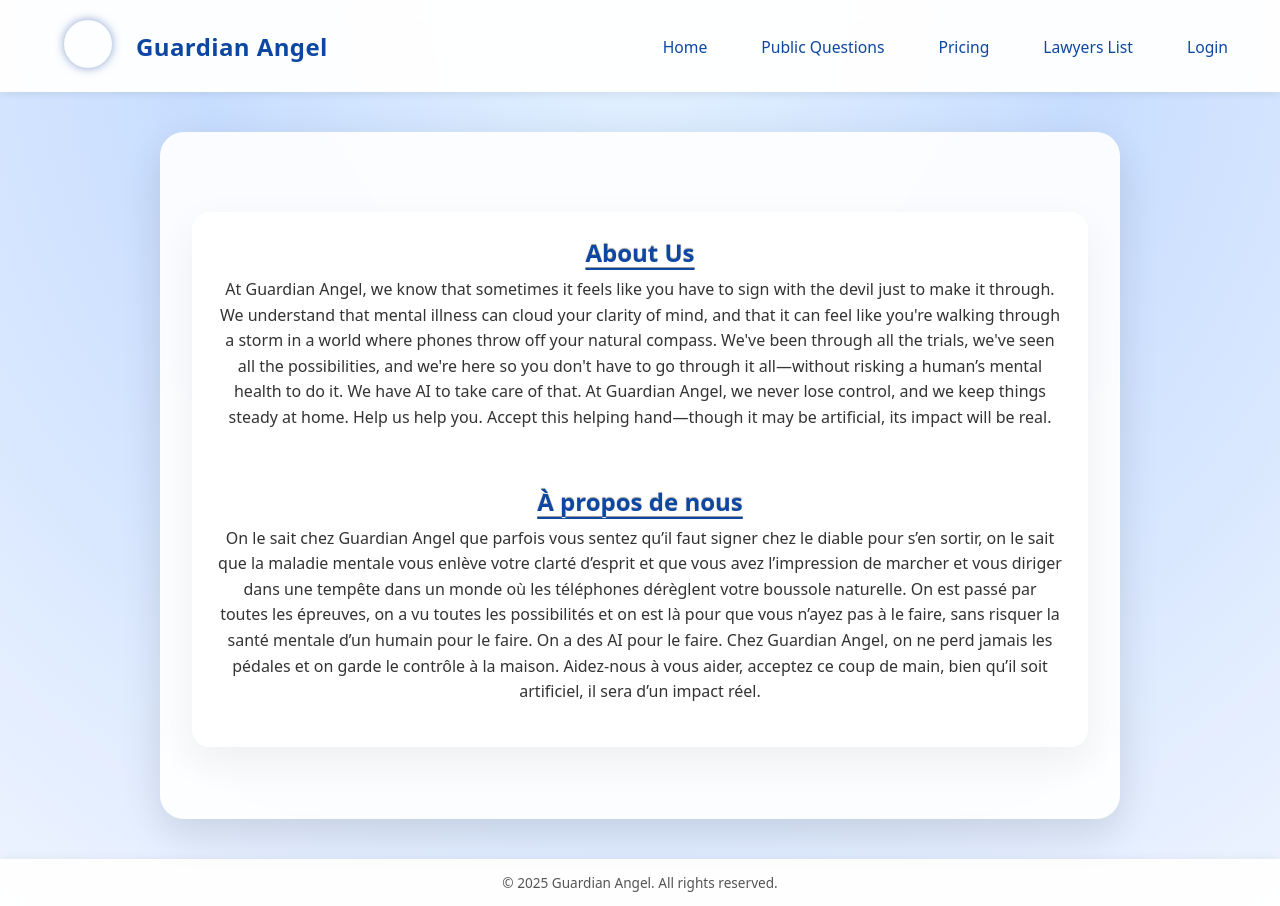
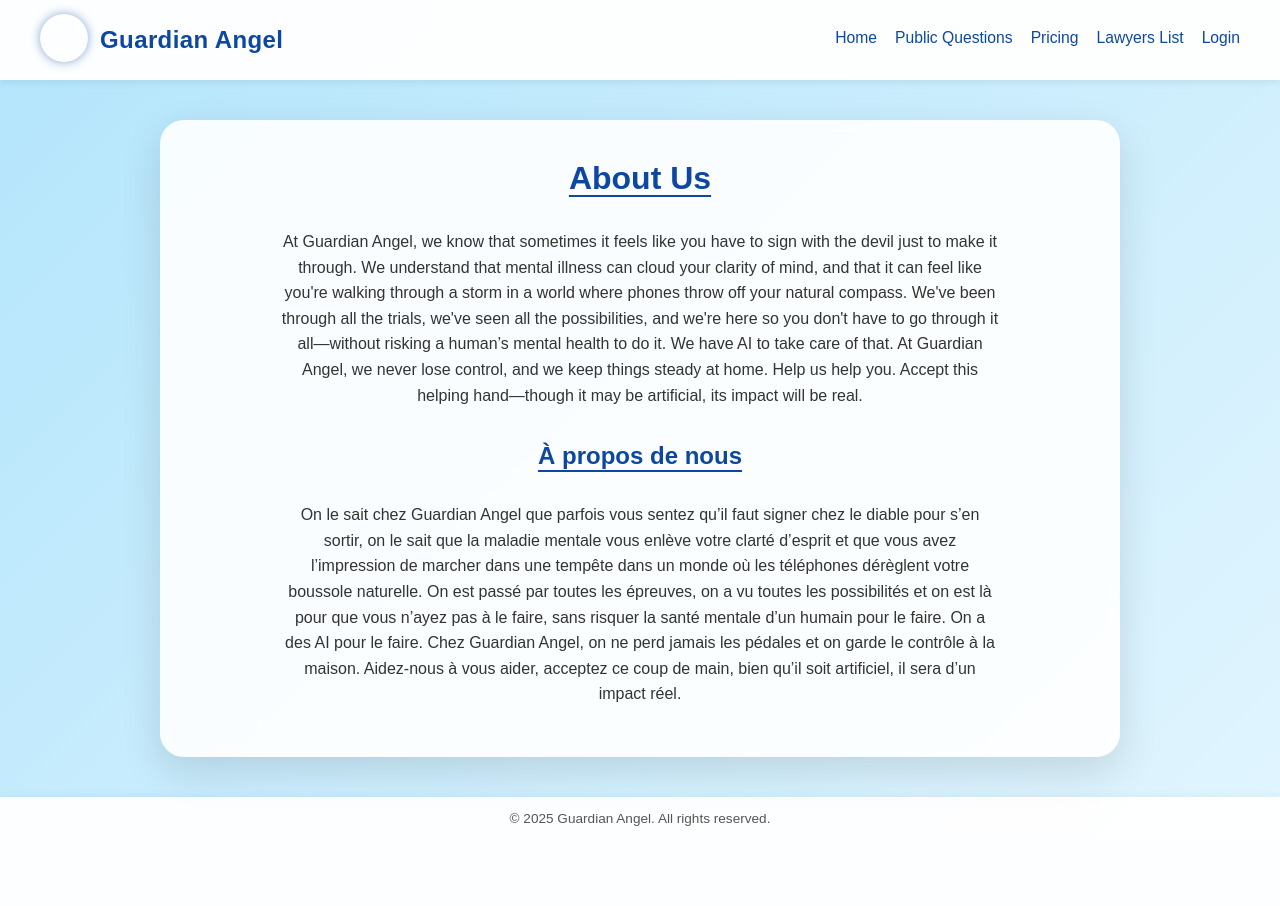
Before and after one commit to haiderhabibi1-bot/guardianangel, a Django app: page / in a window 1280 px wide. After the commit the page ends 826 px from the top, so only its background shows below. Run offline with Django 5.2, Linux system fonts and the light colour scheme.

Commit message:
Update home.html

```diff
--- a/core/templates/home.html
+++ b/core/templates/home.html
@@ -1,117 +1,25 @@
 {% extends 'base.html' %}
+
 {% block content %}
-
-<!--
-If this page still looks black and white after deploying,
-view the source — you should see the long <style> block below.
-If not, you are editing the wrong file path.
--->
-
-<style>
-body {
-    margin: 0;
-    font-family: system-ui, -apple-system, BlinkMacSystemFont, "Segoe UI", sans-serif;
-    background: radial-gradient(circle at top, #e6f3ff 0%, #c7ddff 40%, #eef4ff 100%);
-    color: #404040;
-}
-header {
-    position: sticky;
-    top: 0;
-    z-index: 20;
-    display: flex;
-    align-items: center;
-    justify-content: space-between;
-    padding: 14px 32px;
-    background: #dfeeff;
-    box-shadow: 0 2px 10px rgba(0,0,0,0.08);
-    border-bottom: 2px solid #4a90e2;
-}
-.brand {
-    display: flex;
-    align-items: center;
-    gap: 10px;
-}
-.halo {
-    width: 26px;
-    height: 26px;
-    border-radius: 50%;
-    border: 2px solid #4a90e2;
-    box-shadow: 0 0 6px rgba(74,144,226,0.7);
-}
-.brand span {
-    font-weight: 700;
-    letter-spacing: 0.06em;
-    text-transform: uppercase;
-    color: #333;
-}
-nav a {
-    margin-left: 12px;
-    text-decoration: none;
-    font-weight: 500;
-    color: #4a4a4a;
-    padding: 6px 12px;
-    border-radius: 999px;
-    transition: all 0.18s ease;
-    font-size: 0.9rem;
-}
-nav a:hover {
-    background-color: #4a90e2;
-    color: #fff;
-    box-shadow: 0 2px 6px rgba(0,0,0,0.15);
-}
-.container {
-    max-width: 1080px;
-    margin: 40px auto 32px;
-    padding: 24px 26px 32px;
-    background: rgba(255,255,255,0.98);
-    border-radius: 18px;
-    box-shadow: 0 14px 40px rgba(0,0,0,0.06);
-}
-.metallic-text {
-    color: #555;
-    text-shadow: 0 1px 1px #fff, 0 -1px 1px #999;
-    margin-top: 0;
-}
-.card {
-    background: #ffffff;
-    border-radius: 14px;
-    padding: 18px 20px;
-    box-shadow: 0 4px 18px rgba(0,0,0,0.06);
-    margin-bottom: 18px;
-}
-footer {
-    text-align: center;
-    padding: 14px;
-    font-size: 0.8rem;
-    color: #7a7a7a;
-}
-</style>
-
-<div class="container">
-    <h2 class="metallic-text">About Us</h2>
+<h1>About Us</h1>
 <p>
-        At Guardian Angel, we know that sometimes it feels like you have to sign with the devil
-        just to make it through. We understand that mental illness can cloud your clarity of mind,
-        and that it can feel like you're walking through a storm in a world where phones throw off
-        your natural compass. We've been through all the trials, we've seen all the possibilities,
-        and we're here so you don't have to go through it all—without risking a human’s mental health
-        to do it. We have AI to take care of that. At Guardian Angel, we never lose control, and we
-        keep things steady at home. Help us help you. Accept this helping hand—though it may be artificial,
+    At Guardian Angel, we know that sometimes it feels like you have to sign with the devil just to make it through.
+    We understand that mental illness can cloud your clarity of mind, and that it can feel like you're walking
+    through a storm in a world where phones throw off your natural compass. We've been through all the trials,
+    we've seen all the possibilities, and we're here so you don't have to go through it all—without risking
+    a human’s mental health to do it. We have AI to take care of that. At Guardian Angel, we never lose control,
+    and we keep things steady at home. Help us help you. Accept this helping hand—though it may be artificial,
     its impact will be real.
 </p>
 
-    <br><br>
-    <h2 class="metallic-text">À propos de nous</h2>
+<h2>À propos de nous</h2>
 <p>
-        On le sait chez Guardian Angel que parfois vous sentez qu’il faut signer chez le diable pour
-        s’en sortir, on le sait que la maladie mentale vous enlève votre clarté d’esprit et que vous avez
-        l’impression de marcher et vous diriger dans une tempête dans un monde où les téléphones
-        dérèglent votre boussole naturelle. On est passé par toutes les épreuves, on a vu toutes les
-        possibilités et on est là pour que vous n’ayez pas à le faire, sans risquer la santé mentale d’un
-        humain pour le faire. On a des AI pour le faire. Chez Guardian Angel, on ne perd jamais les pédales
-        et on garde le contrôle à la maison. Aidez-nous à vous aider, acceptez ce coup de main, bien qu’il
+    On le sait chez Guardian Angel que parfois vous sentez qu’il faut signer chez le diable pour s’en sortir,
+    on le sait que la maladie mentale vous enlève votre clarté d’esprit et que vous avez l’impression de marcher
+    dans une tempête dans un monde où les téléphones dérèglent votre boussole naturelle. On est passé par toutes
+    les épreuves, on a vu toutes les possibilités et on est là pour que vous n’ayez pas à le faire, sans risquer
+    la santé mentale d’un humain pour le faire. On a des AI pour le faire. Chez Guardian Angel, on ne perd jamais
+    les pédales et on garde le contrôle à la maison. Aidez-nous à vous aider, acceptez ce coup de main, bien qu’il
     soit artificiel, il sera d’un impact réel.
 </p>
-</div>
-
 {% endblock %}
```
Lines whose indentation alone changed are shown as unchanged.
